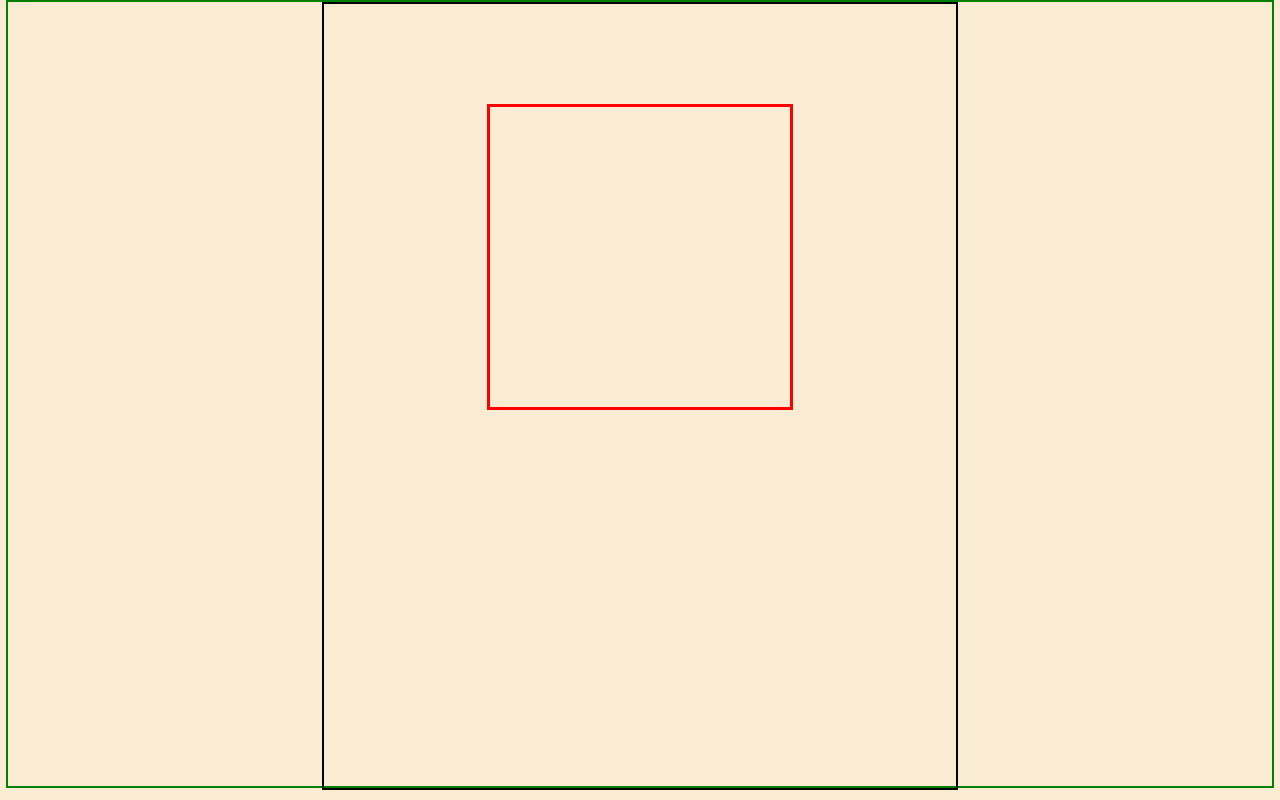
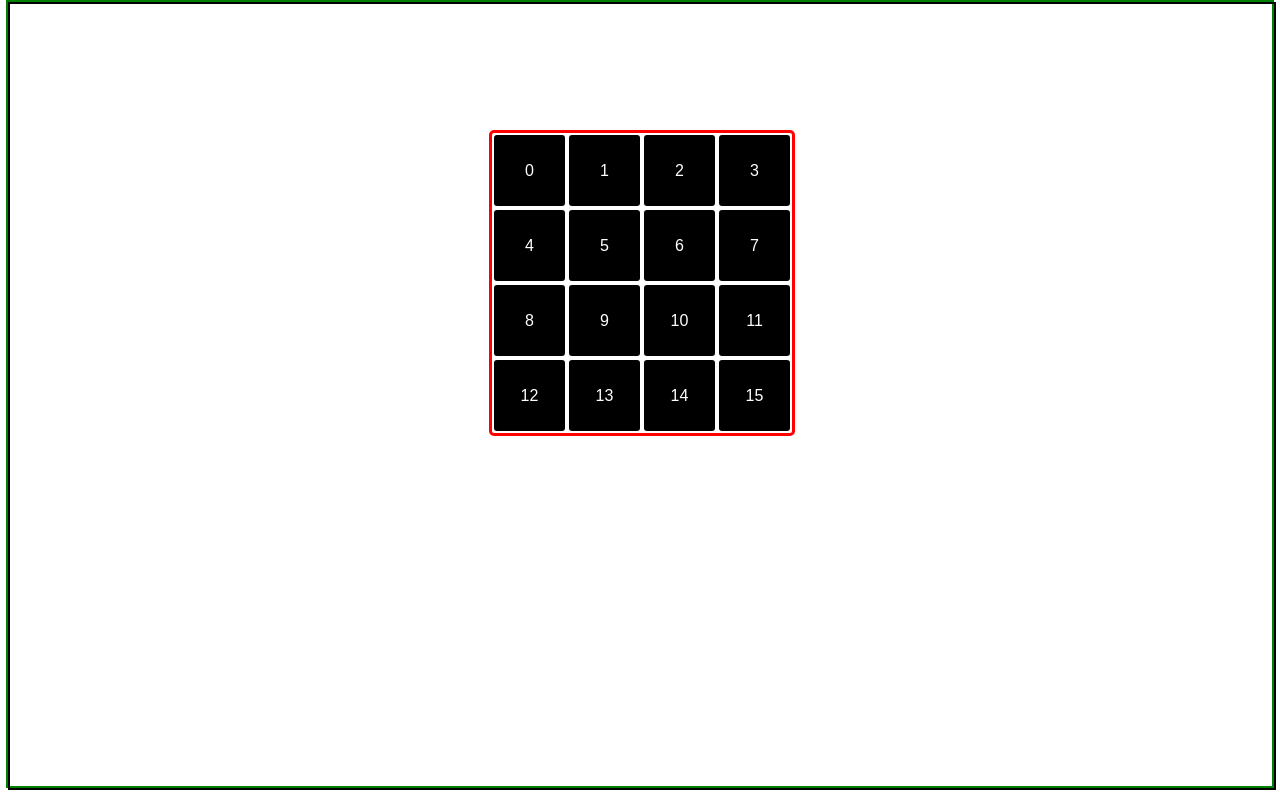
Before and after one commit to steffriedrichs/Project_1-React, a React (Create React App) app: page / in a window 1280 px wide. Built offline with nearby package versions, Linux system fonts and the light colour scheme.

Commit message:
Basic setup for board and fields

```diff
--- a/src/components/App/style.js
+++ b/src/components/App/style.js
@@ -3,6 +3,7 @@ import styled from "styled-components";
 export const Container = styled.div`
     margin: auto;
     border: 2px solid black;
-    width: 50%;
+    width: 100%;
     height: 100%;
+    text-align: center;
 `;
--- a/src/components/Board/Board.js
+++ b/src/components/Board/Board.js
@@ -1,9 +1,25 @@
-import React from "react";
+import React, { Component } from "react";
 
+import { Field } from "./Field";
 import { PlayingBoard } from "./style";
 
-export default function Board() {
-    return (
-        <PlayingBoard />
-    );
+export default class Board extends Component {
+    constructor(props) {
+        super(props);
+        this.state = {
+            numberOfRows: 4,
+        };
+        this.getFields = this.getFields.bind(this);
+    }
+
+    getFields(rows) {
+        const arrayOfFields = [...Array(rows * rows).keys()];
+        return arrayOfFields.map((field, index) => (
+            <Field key={index} rows={rows} number={index} dark />
+        ));
+    }
+
+    render() {
+        return <PlayingBoard>{this.getFields(this.state.numberOfRows)}</PlayingBoard>;
+    }
 }
--- /dev/null
+++ b/src/components/Board/Field.js
@@ -0,0 +1,25 @@
+import React, { Component } from "react";
+
+import { FieldElement } from "./style";
+
+export class Field extends Component {
+    constructor(props) {
+        super(props);
+    }
+
+    getFields(rownumber) {
+        for (let row = 0; row < rownumber; row++) {
+            for (let col = 0; col < rownumber; col++) {
+                return (
+                    <FieldElement id={this.props.number} dark rows={this.props.rows}>
+                        {this.props.number}
+                    </FieldElement>
+                );
+            }
+        }
+    }
+
+    render() {
+        return <>{this.getFields(this.props.rows)}</>;
+    }
+}
--- a/src/components/Board/style.js
+++ b/src/components/Board/style.js
@@ -2,8 +2,19 @@ import styled from "styled-components";
 
 export const PlayingBoard = styled.div`
     border: 3px solid red;
-    margin: 100px auto;
+    display: inline-block;
     width: 300px;
-    heigth: 300px;
-    padding-top: 300px;
+    height: 300px;
+    margin-top: 10%;
+    border-radius: 5px;
 `;
+
+export const FieldElement = styled.div`
+    background: ${props => (props.dark ? "black" : "white")};
+    width: ${props => 300/props.rows - 4}px;
+    line-height: ${props => 300/props.rows - 4}px;
+    float: left;
+    margin: 2px;
+    border-radius: 3px;
+    color: white;
+`;
--- a/src/index.css
+++ b/src/index.css
@@ -1,6 +1,5 @@
 html {
     height: 100%;
-    background: rgba(226, 161, 39, 0.2);
 }
 
 body {
```
